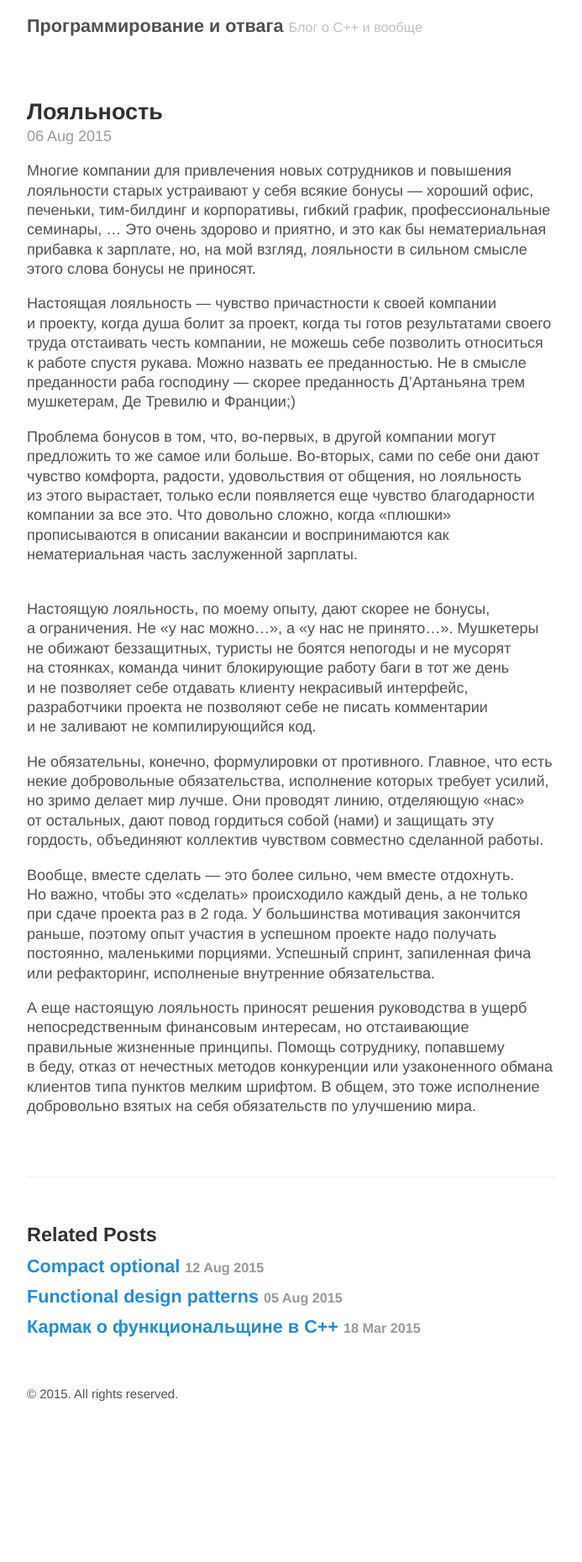
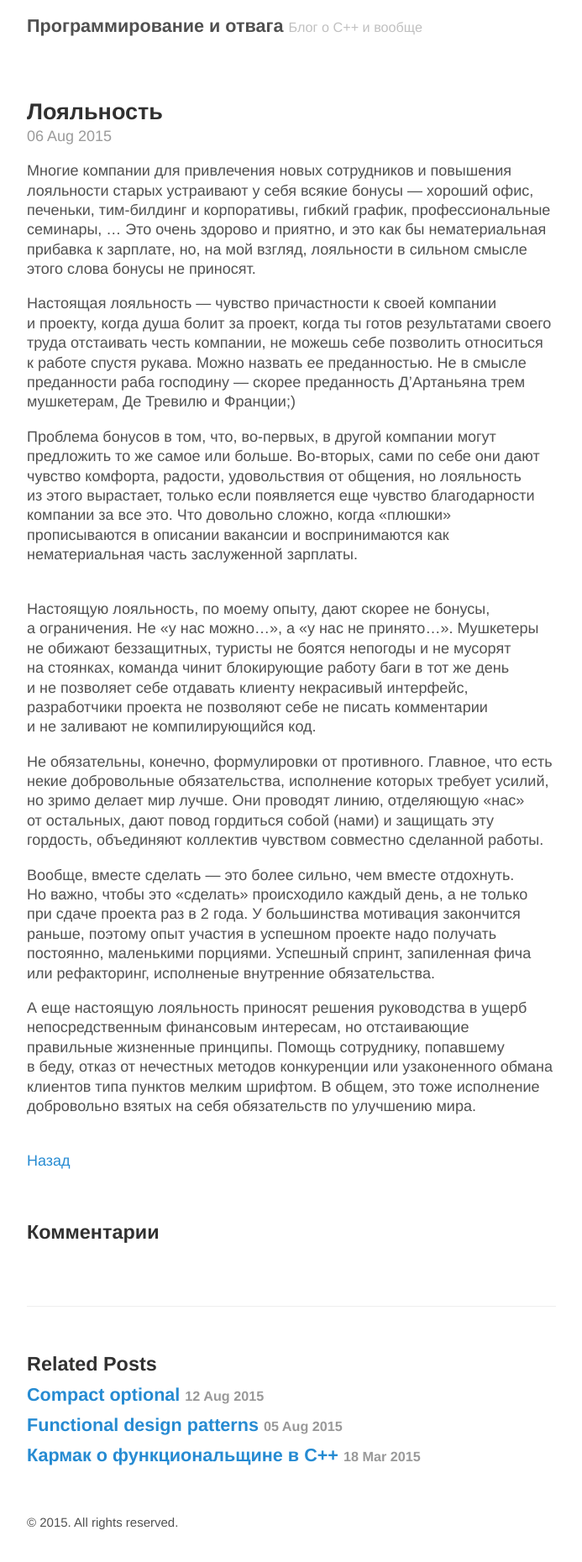
Before and after one commit to Dahko/dahko.github.io, a Jekyll site: the page built from _posts/2015-08-06-loyality.md, in a window 1280 px wide. Shown: the whole page at 84% size, without its empty margins (293-986 px from the left). Built offline with Jekyll 4.4.1, drawn with Linux system fonts in a browser that asks for light colours; before the commit the page ends 1707 px from its top, so only the background shows below that.

Commit message:
Блогокат, ссылка Назад, заголовок комментов

```diff
--- a/_includes/comments.html
+++ b/_includes/comments.html
@@ -1,3 +1,6 @@
+<p>&nbsp;</p>
+<h2>Комментарии</h2>
+
 <script type="text/javascript">
   VK.init({apiId: 5022574, onlyWidgets: true});
 </script>
--- a/_layouts/post.html
+++ b/_layouts/post.html
@@ -6,8 +6,10 @@ layout: default
   <h1 class="post-title">{{ page.title }}</h1>
   <time datetime="{{ page.date | date_to_xmlschema }}" class="post-date">{{ page.date | date_to_string }}</time>
   {{ content }}
+	<p><br/><a href="/">Назад</a></p>
 	{% include comments.html %}
 </article>
+
 
 {% if site.related_posts != empty %}
 <aside class="related">
--- a/_posts/2015-08-06-loyality.md
+++ b/_posts/2015-08-06-loyality.md
@@ -3,6 +3,8 @@ layout: post
 title: Лояльность
 ---
 Многие компании для привлечения новых сотрудников и&nbsp;повышения лояльности старых устраивают у&nbsp;себя всякие бонусы&nbsp;&mdash; хороший офис, печеньки, тим-билдинг и&nbsp;корпоративы, гибкий график, профессиональные семинары, ... Это очень здорово и&nbsp;приятно, и&nbsp;это как&nbsp;бы нематериальная прибавка к&nbsp;зарплате, но, на&nbsp;мой взгляд, лояльности в&nbsp;сильном смысле этого слова бонусы не&nbsp;приносят.
+
+<!--more-->
 
 Настоящая лояльность&nbsp;&mdash; чувство причастности к&nbsp;своей компании и&nbsp;проекту, когда душа болит за&nbsp;проект, когда ты&nbsp;готов результатами своего труда отстаивать честь компании, не&nbsp;можешь себе позволить относиться к&nbsp;работе спустя рукава. Можно назвать ее&nbsp;преданностью. Не&nbsp;в&nbsp;смысле преданности раба господину&nbsp;&mdash; скорее преданность Д&rsquo;Артаньяна трем мушкетерам, Де&nbsp;Тревилю и&nbsp;Франции;)
 
--- a/index.html
+++ b/index.html
@@ -14,7 +14,10 @@ title: Home
 
     <time datetime="{{ post.date | date_to_xmlschema }}" class="post-date">{{ post.date | date_to_string }}</time>
 
-    {{ post.content }}
+		{{ post.content | split:'<!--more-->' | first }}
+		{% if post.content contains '<!--more-->' %}
+			<a href="{{ post.url }}">Читать полностью....</a>
+		{% endif %}
   </article>
   {% endfor %}
 </div>
```
Also changed, not shown: _posts/2014-09-17-job-search.md (+2 -0 lines), _posts/2015-08-12-compact-optional.md (+2 -0 lines).
